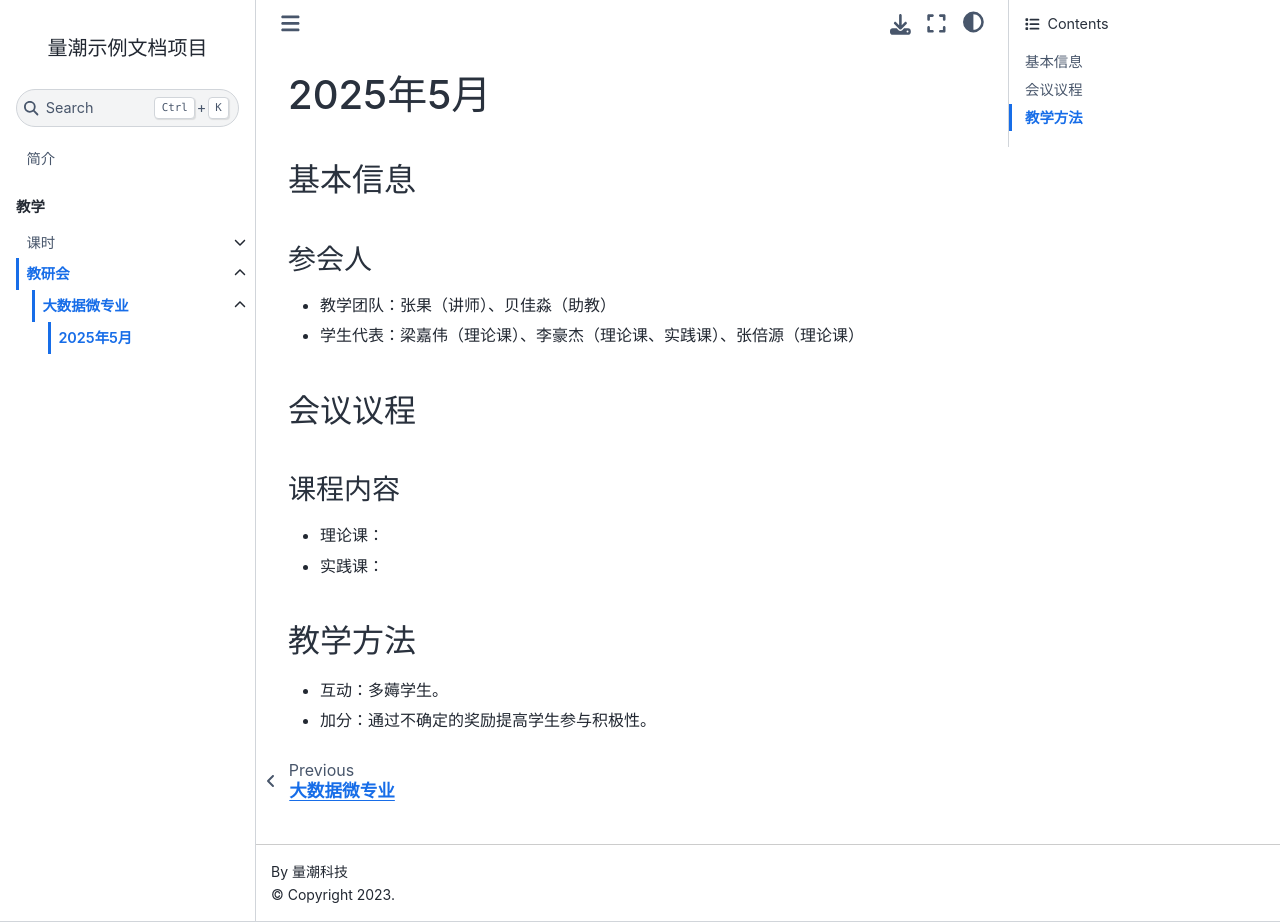
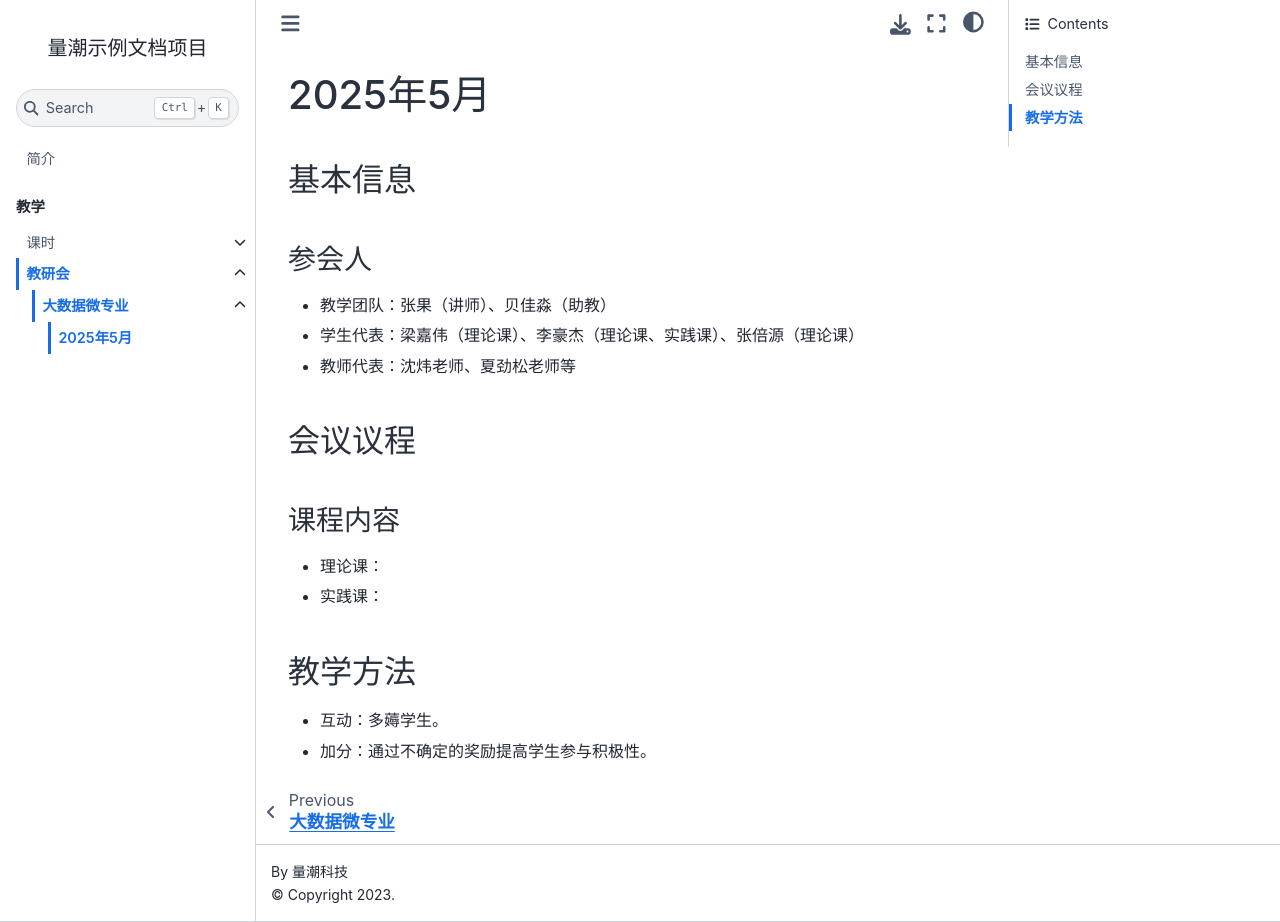
Before and after one commit to quanttide/qtclass-profile-of-scst-zstu, a Jupyter Book: the page built from symposiums/big_data/2025-05.md, in a window 1280 px wide and 922 px high. Built offline with Jupyter Book 1.0.4 settings and Sphinx 7.4.7 and the Sphinx Book theme 1.1.4, drawn with Linux system fonts in a browser that asks for light colours; pages that are not in the unit, such as notebooks, are missing from menus.

Commit message:
Update 2025-05.md

```diff
--- a/symposiums/big_data/2025-05.md
+++ b/symposiums/big_data/2025-05.md
@@ -6,6 +6,7 @@
 
 - 教学团队：张果（讲师）、贝佳淼（助教）
 - 学生代表：梁嘉伟（理论课）、李豪杰（理论课、实践课）、张倍源（理论课）
+- 教师代表：沈炜老师、夏劲松老师等
 
 ## 会议议程
 
```
